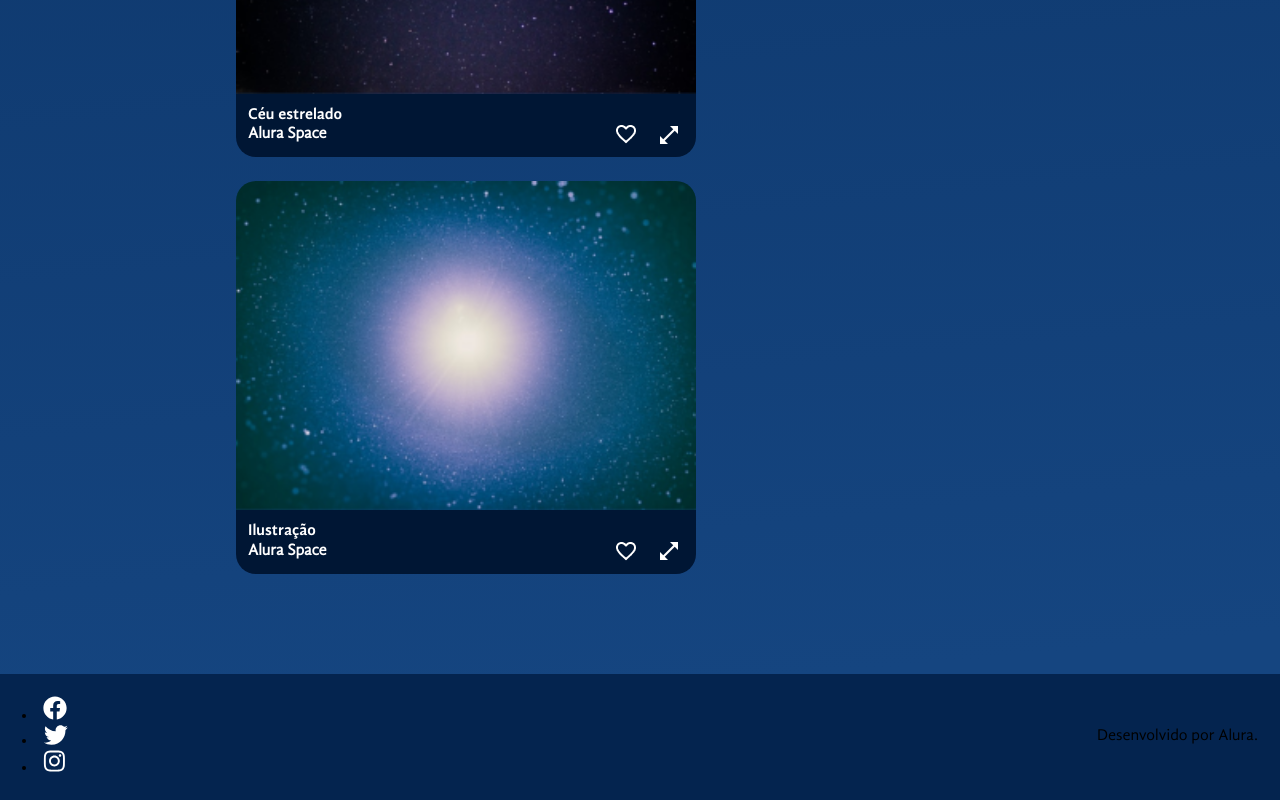
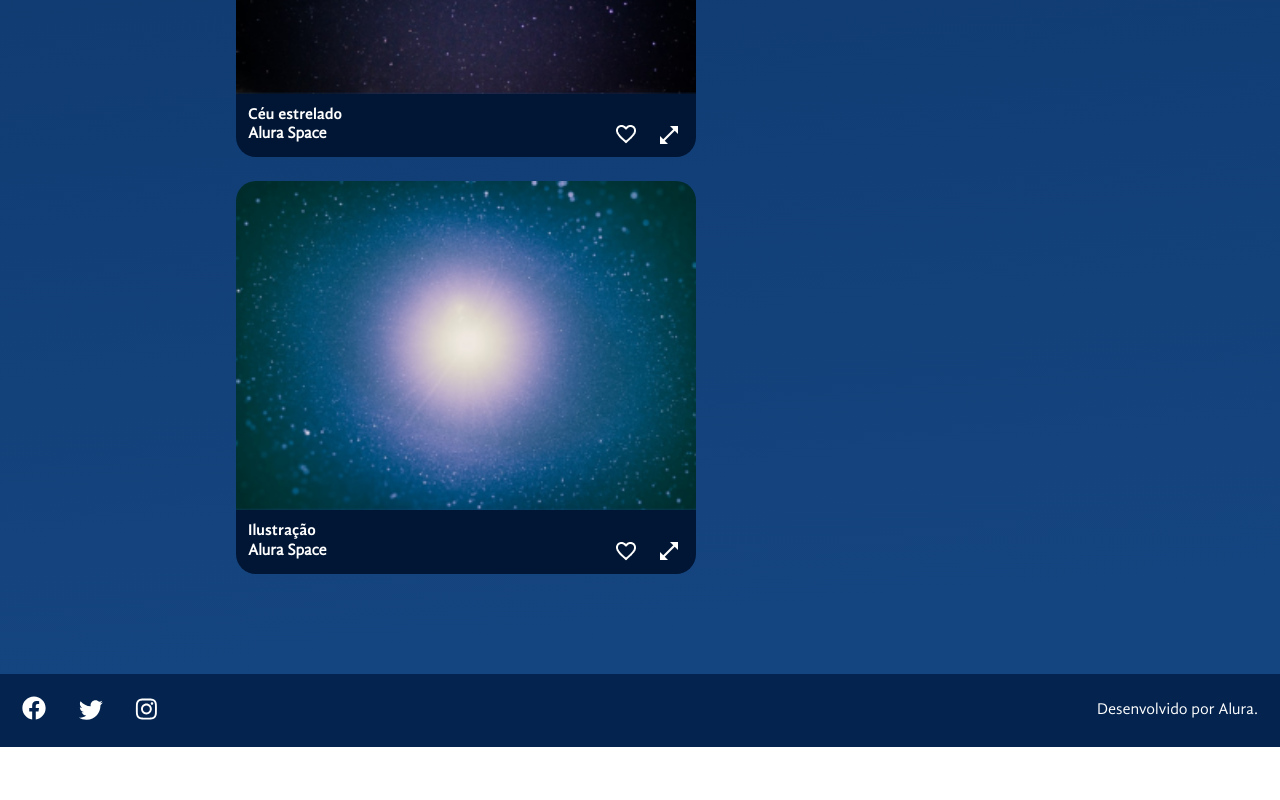
Before and after one commit to FredericoSantana/alura_react_styled_components, a React (Vite) app: page / in a window 1280 px wide. Shown: the part 4288-5088 px from the top of the page. After the commit the page ends 5035 px from the top, so only its background shows below. Built offline with nearby package versions, Linux system fonts and the light colour scheme.

Commit message:
finalizado estilização do footer e da galeraia

```diff
--- a/src/components/Footer/index.jsx
+++ b/src/components/Footer/index.jsx
@@ -14,7 +14,7 @@ const StyledFooter = styled.footer({
   boxSizing: "border-box",
 });
 
-const containerIcon = styled.ul({
+const ContainerIcon = styled.ul({
   margin: "0",
   padding: "0",
   listStyle: "none",
@@ -24,7 +24,7 @@ const containerIcon = styled.ul({
   }
 });
 
-const footerText = styled.p({
+const FooterText = styled.p({
   fontSize: "16px",
   color: "white",
   margin: 0,
@@ -33,7 +33,7 @@ const footerText = styled.p({
 function Footer() {
   return (
     <StyledFooter>
-      <containerIcon>
+      <ContainerIcon>
         <li>
           <a href="#">
             <img src={facebook} alt="Facebook"/>
@@ -49,8 +49,8 @@ function Footer() {
             <img src={instagram} alt="Instagram"/>
           </a>
         </li>
-      </containerIcon>
-      <footerText>Desenvolvido por Alura.</footerText>
+      </ContainerIcon>
+      <FooterText>Desenvolvido por Alura.</FooterText>
     </StyledFooter>
   );
 }
--- a/src/components/Gallery/index.jsx
+++ b/src/components/Gallery/index.jsx
@@ -7,6 +7,7 @@ import Image from "./Image";
 
 const GalleryContainer = styled.div({
   display: "flex",
+  gap: "24px",
 })
 
 const FluidSection = styled.section({
```
